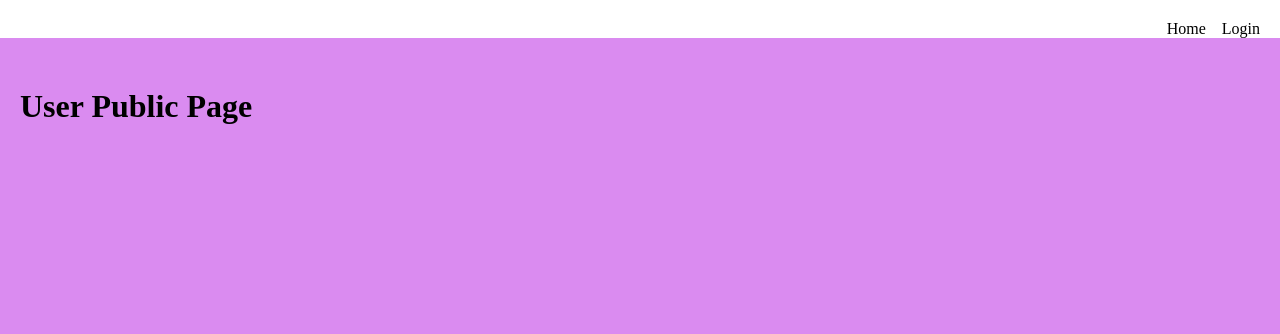
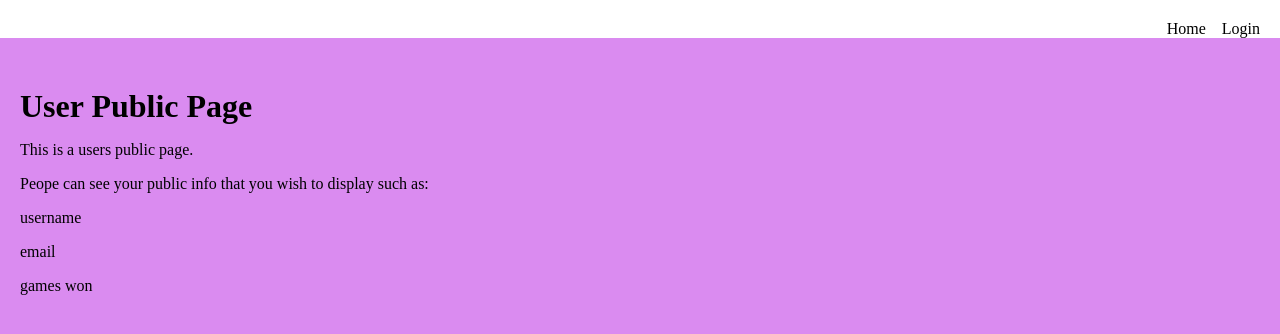
Before and after one commit to matthewcourtneydev/MERN-skeleton, a React (Create React App) app in the folder client/: page /1/public in a window 1280 px wide. Shown: the top 334 px of the page. Built offline with nearby package versions, Linux system fonts and the light colour scheme.

Commit message:
mdc_mern updates to the private and public page. Displaying user data

```diff
--- a/client/src/pages/user-private-page.jsx
+++ b/client/src/pages/user-private-page.jsx
@@ -6,14 +6,16 @@ const UserPrivatePage = () => {
   const userState = useContext(UserContext);
   const navigate = useNavigate();
 
-  console.log(userState)
-
   return (
     <>
       {userState.isAuth ? (
         <div id="user-private-page" className="page">
           <div className="page-content">
             <h1>User Private Page</h1>
+            <p>your id is {userState._id}</p>
+            <p>your email is {userState.email}</p>
+            <p>your password is {userState.password}</p>
+            <p>Good thing no one can access this page except you.</p>
           </div>
         </div>
       ) : (
--- a/client/src/pages/user-public-page.jsx
+++ b/client/src/pages/user-public-page.jsx
@@ -5,6 +5,11 @@ const UserPublicPage = () => {
     <div id="user-public-page" className="page">
       <div className="page-content">
         <h1>User Public Page</h1>
+        <p>This is a users public page.</p>
+        <p>Peope can see your public info that you wish to display such as:</p>
+        <p>username</p>
+        <p>email</p>
+        <p>games won</p>
       </div>
     </div>
   );
--- a/client/src/utils/private-routes.jsx
+++ b/client/src/utils/private-routes.jsx
@@ -5,7 +5,6 @@ import { UserContext } from '../contexts/user-context';
 const PrivateRoutes = () => {
     let userState = useContext(UserContext)
     let auth = {'token': userState.isAuth}
-    debugger;
     return (
         auth.token ? <Outlet /> : <Navigate to="/login" />
     );
```
